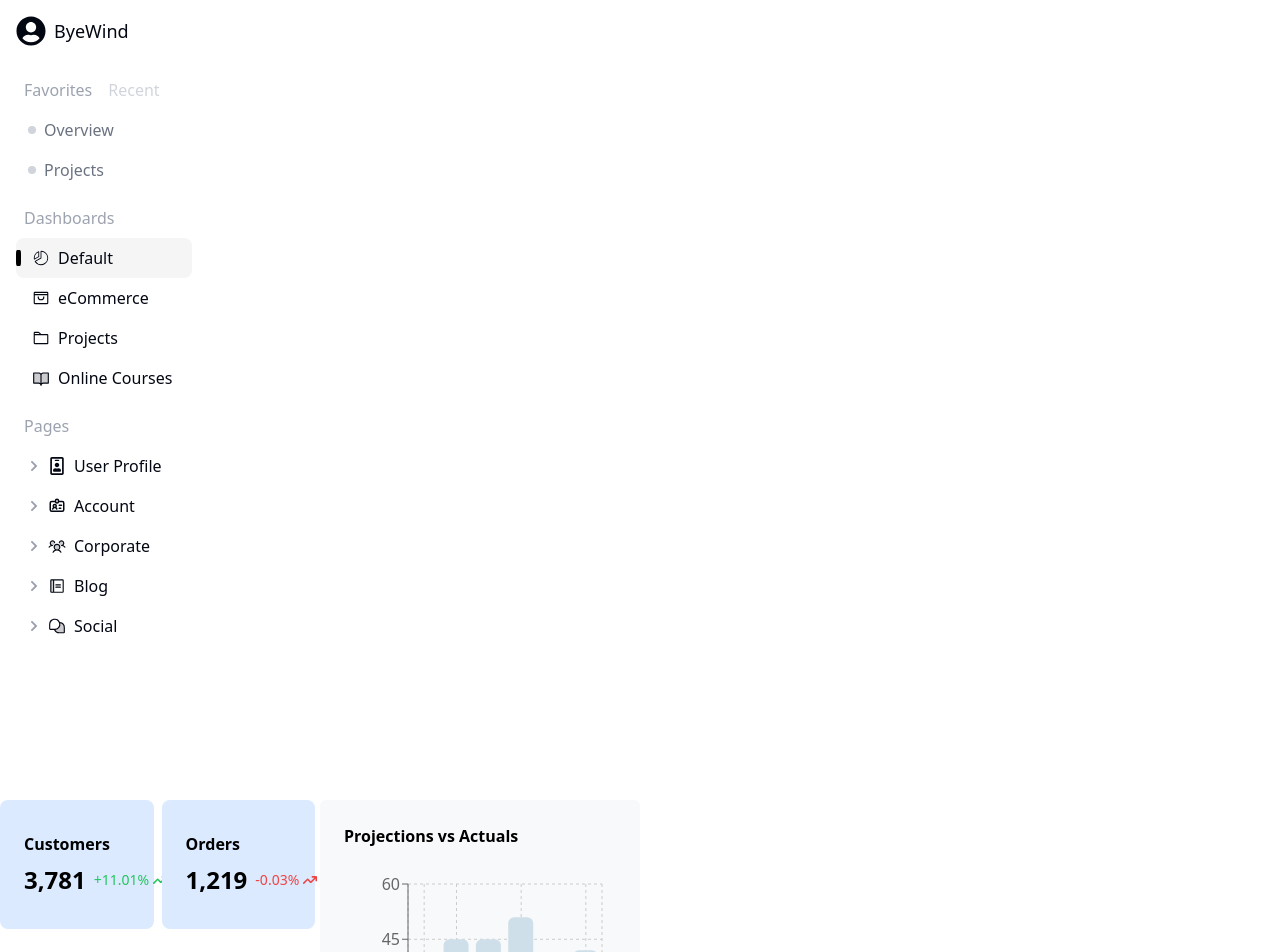
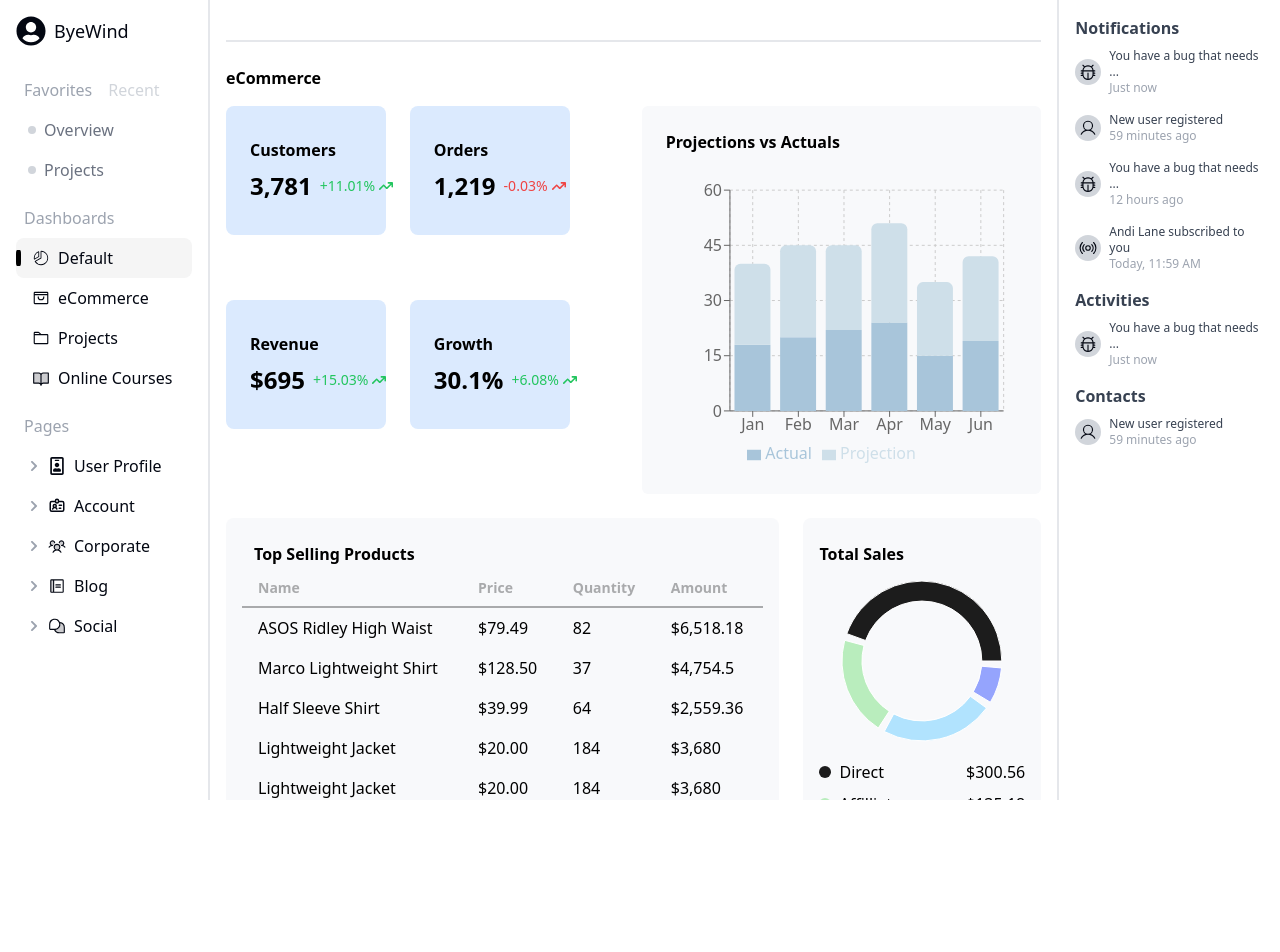
Before and after one commit to anshshah23/byewind-dashboard, a React (Vite) app: page / in a window 1280 px wide. Shown: the top 952 px of the page. After the commit the page ends 800 px from the top, so only its background shows below. Built offline with nearby package versions, Linux system fonts and the light colour scheme.

Commit message:
Dashboard fixed

```diff
--- a/src/App.jsx
+++ b/src/App.jsx
@@ -6,21 +6,14 @@ import Dashboard from "./components/Dashboard";
 
 const App = () => {
   return (
-    <div className="flex flex-col">
+    <div className="flex">
       <Sidebar />
-      {/* <div className="flex items-center w-full justify-center h-screen bg-gray-100">
-        <motion.div
-          className="p-10"
-          initial={{ opacity: 0, x: -50 }}
-          animate={{ opacity: 1, x: 0 }}
-          transition={{ duration: 0.5 }}
-        >
-          <div className="flex-1">
-            <h1 className="text-2xl font-bold text-gray-800">Dashboard</h1>
-          </div>
-        </motion.div>
-        </div> */}
-      <Dashboard/>
+
+
+      <div className="px-4 border-x-2 border-gray-200 py-6 flex w-full flex-col h-screen overflow-y-scroll">
+        <Dashboard />
+      </div>
+
       <RightBar />
     </div>
 
--- a/src/components/Dashboard.jsx
+++ b/src/components/Dashboard.jsx
@@ -57,26 +57,27 @@ export default function Dashboard() {
 
     return (
         <>
-            <div className="flex w-1/2">
-                <div className='flex flex-wrap gap-2 w-1/2'>
+            <div className='font-bold my-4 pt-6 border-t-2 border-gray-200 w-full'>eCommerce</div>
+            <div className="flex w-full">
+                <div className="flex gap-4">
+                    <div className="flex flex-wrap gap-x-6 w-1/2">
                         {boxes.map((data, index) => (
-                        <div key={index} className="bg-blue-100 py-8 px-6 h-1/3 rounded-lg w-[48%]">
+                            <div key={index} className="bg-blue-100 py-8 px-6 h-1/3 rounded-lg w-[40%]">
                                 <div className="text-md text-black font-bold">{data.name}</div>
-                            <div className='mt-2 flex justify-between items-center gap-2'>
+                                <div className="mt-2 flex justify-between items-center gap-2">
                                     <span className="text-2xl font-bold">{data.number}</span>
                                     <span className={`text-sm flex items-center ${data.hike.startsWith('-') ? 'text-red-500' : 'text-green-500'}`}>
-                                    {data.hike} <FaArrowTrendUp className='ml-1' />
+                                        {data.hike} <FaArrowTrendUp className="ml-1" />
                                     </span>
                                 </div>
                             </div>
                         ))}
                     </div>
 
-                {/* Right section for the chart */}
                     <div className="w-1/2 flex items-center justify-center">
                         <div className="py-6 px-2 rounded-md w-full" style={{ backgroundColor: "#f8f9fb" }}>
                             <h3 className="ml-4 text-start text-black font-bold">Projections vs Actuals</h3>
-                        <div className="mt-4" style={{ height: 300 }}> {/* Set a fixed height */}
+                            <div className="mt-4" style={{ height: 300 }}>
                                 <ResponsiveContainer width="100%" height="100%">
                                     <BarChart
                                         width={500}
@@ -103,7 +104,79 @@ export default function Dashboard() {
                     </div>
                 </div>
 
-            <div className='flex gap-6 h-[380px] w-1/2 mt-6'>
+            </div>
+
+            <div className='flex gap-6 h-[380px] w-full mt-6'>
+                <div className='w-[70%] rounded-lg overflow-y-scroll py-6 px-4' style={{ backgroundColor: "#f8f9fb" }}>
+                    <div className='font-bold mb-1 ml-3'>Top Selling Products</div>
+                    <table className="min-w-full table-auto text-left border-collapse">
+                        <thead>
+                            <tr style={{ color: "#a9aaac" }} className='text-sm border-b-2 border-[#a9aaac]'>
+                                <th className="px-4 py-2">Name</th>
+                                <th className="px-4 py-2">Price</th>
+                                <th className="px-4 py-2">Quantity</th>
+                                <th className="px-4 py-2">Amount</th>
+                            </tr>
+                        </thead>
+                        <tbody>
+                            {tableData.map((item, index) => (
+                                <tr key={index} >
+                                    <td className="px-4 py-2">{item.name}</td>
+                                    <td className="px-4 py-2">${item.price.toFixed(2)}</td>
+                                    <td className="px-4 py-2">{item.quantity}</td>
+                                    <td className="px-4 py-2">${item.amount.toLocaleString()}</td>
+                                </tr>
+                            ))}
+                        </tbody>
+                    </table>
+                </div>
+
+                <div className='w-[30%] h-full rounded-lg py-6 px-4' style={{ backgroundColor: "#f8f9fb" }}>
+                    <div className='font-bold'>Total Sales</div>
+                    <ResponsiveContainer width="100%" height={190}>
+                        <PieChart>
+                            <Pie
+                                data={PieChartdata}
+                                cx="50%"
+                                cy="50%"
+                                innerRadius={60}
+                                outerRadius={80}
+                                fill="#8884d8"
+                                paddingAngle={5}
+                                dataKey="value"
+                            >
+                                {PieChartdata.map((entry, index) => (
+                                    <Cell key={`cell-${index}`} fill={COLORS[index % COLORS.length]} />
+                                ))}
+                            </Pie>
+                        </PieChart>
+                    </ResponsiveContainer>
+
+                    <div>
+                        {
+                            PieChartdata.map((data, index) => {
+                                return (
+                                    <div className='flex py-1 justify-between text-center' key={index}>
+                                        <div className='flex items-center gap-2'>
+                                            {/* Circle with the corresponding color */}
+                                            <span
+                                                style={{ backgroundColor: COLORS[index], width: '12px', height: '12px', borderRadius: '50%', display: 'inline-block' }}
+                                            ></span>
+                                            <span>{data.name}</span>
+                                        </div>
+                                        <span>${data.value}</span>
+                                    </div>
+                                );
+                            })
+                        }
+                    </div>
+
+
+                </div>
+            </div>
+
+
+            <div className='flex gap-6 h-[380px] w-full mt-6'>
                 <div className='w-[70%] rounded-lg overflow-y-scroll py-6 px-4' style={{ backgroundColor: "#f8f9fb" }}>
                     <div className='font-bold mb-1 ml-3'>Top Selling Products</div>
                     <table className="min-w-full table-auto text-left border-collapse">
```
Lines whose indentation alone changed are shown as unchanged.
